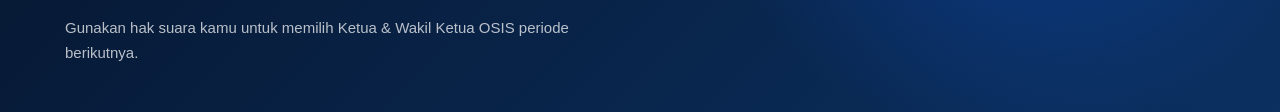
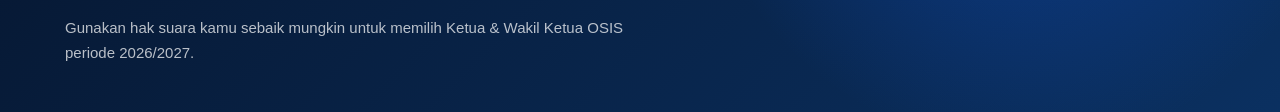
Before and after one commit to OSSKANSA-PAGE/osskansa-e-voting, a website: page index.html in a window 1280 px wide. Shown: the part 353-465 px from the top of the page. Drawn offline with Linux system fonts and the light colour scheme; no server answers.

Commit message:
index.html

```diff
--- a/index.html
+++ b/index.html
@@ -51,8 +51,8 @@
             </h1>
 
             <p>
-                Gunakan hak suara kamu untuk memilih
-                Ketua & Wakil Ketua OSIS periode berikutnya.
+                Gunakan hak suara kamu sebaik mungkin untuk memilih
+                Ketua & Wakil Ketua OSIS periode 2026/2027.
             </p>
 
             <div class="hero-info">
```
